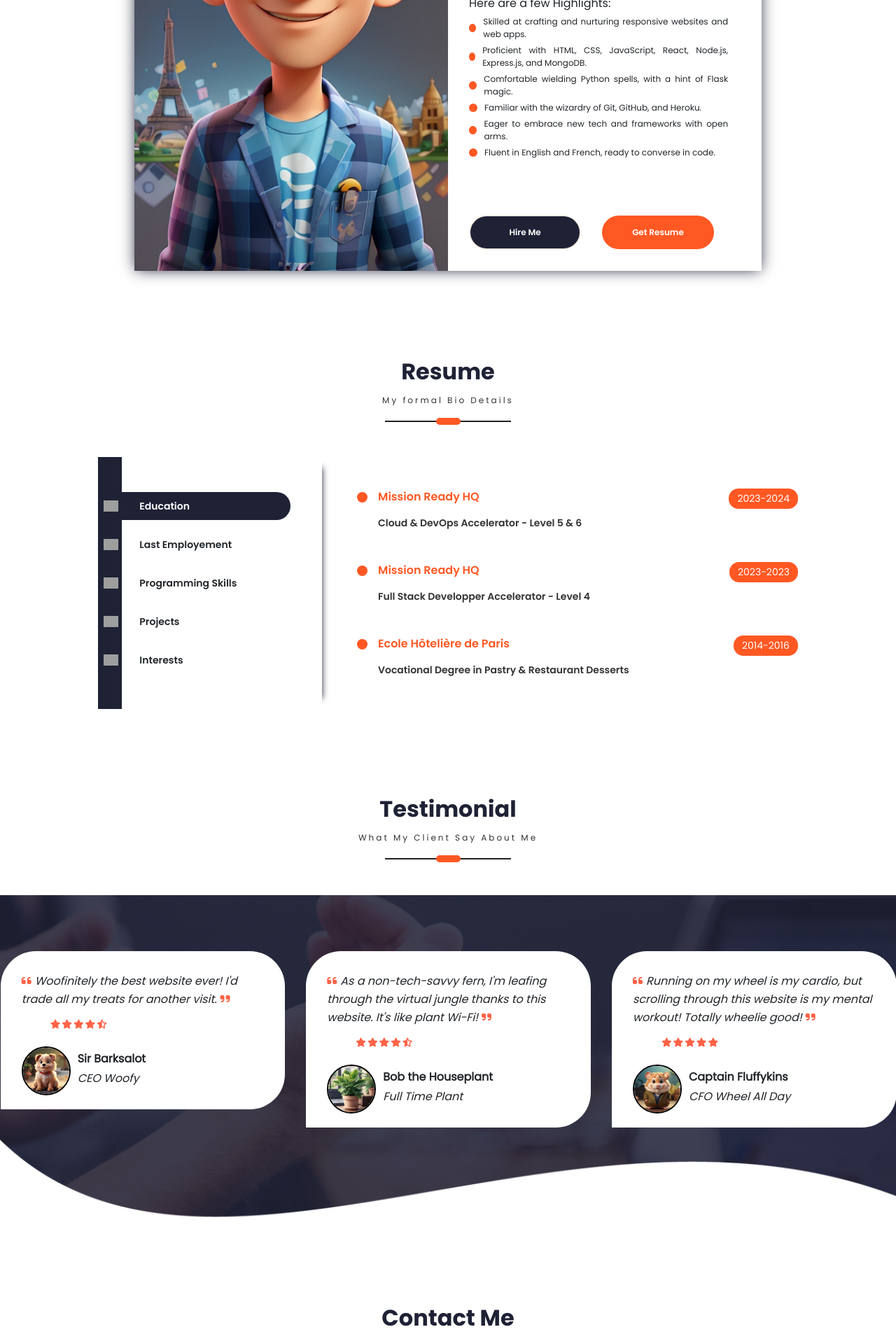
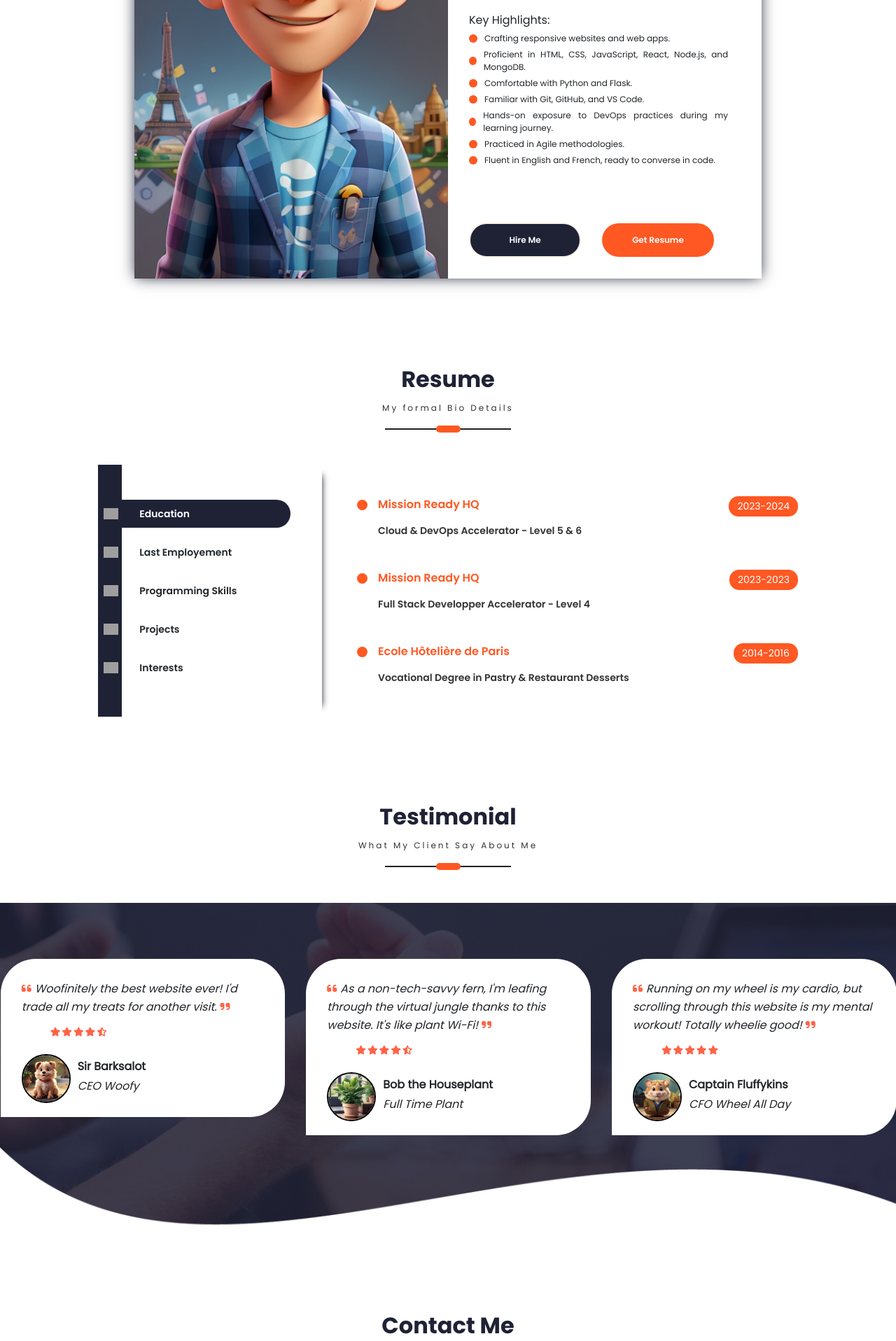
Before and after one commit to VatthanaB/Personal-Potfolio-Website, a React (Create React App) app in the folder client/: page / in a window 1280 px wide. Shown: the part 1200-3116 px from the top of the page at 70% size. Built offline with nearby package versions, Linux system fonts and the light colour scheme; grey boxes are pictures that could not be loaded; a web font is replaced by a local one.

Commit message:
Update AboutMe and Resume components

```diff
--- a/client/src/PortfolioContainer/AboutMe/AboutMe.js
+++ b/client/src/PortfolioContainer/AboutMe/AboutMe.js
@@ -14,17 +14,18 @@ export default function AboutMe(props) {
 
   const SCREEN_CONSTANTS = {
     desription:
-      "Bonjour! I'm Vatthana, a 29-year-old French adventurer who has fallen in love with New Zealand and made a new home in Auckland. My journey began more than a decade ago, crafting delectable and artful pastries within the esteemed walls of Michelin-starred restaurants and opulent palace hotels across the charming city of Paris. But now, I'm embarking on an exhilarating transformation, charting a new course from being a seasoned pastry virtuoso to a burgeoning Full Stack Developer.",
+      "Bonjour! I'm Vatthana, a 29-year-old French adventurer who recently completed a level 4 and 5 accelerator course at Mission Ready HQ in Auckland. With a background in crafting delectable pastries in Parisian Michelin-starred restaurants, I've now set my sights on an exciting transformation. Transitioning from a seasoned pastry virtuoso, I've honed my skills as a Full Stack Developer, delving into the realms of DevOps and cloud technologies. Auckland has become my new home, and I'm ready to bring a blend of French artistry and tech innovation to the vibrant Kiwi tech scene.",
     highlights: {
+      heading: "Key Highlights:",
       bullets: [
-        "Skilled at crafting and nurturing responsive websites and web apps.",
-        "Proficient with HTML, CSS, JavaScript, React, Node.js, Express.js, and MongoDB.",
-        "Comfortable wielding Python spells, with a hint of Flask magic.",
-        "Familiar with the wizardry of Git, GitHub, and Heroku.",
-        "Eager to embrace new tech and frameworks with open arms.",
-        "Fluent in English and French,  ready to converse in code.",
+        "Crafting responsive websites and web apps.",
+        "Proficient in HTML, CSS, JavaScript, React, Node.js, and MongoDB.",
+        "Comfortable with Python and Flask.",
+        "Familiar with Git, GitHub, and VS Code.",
+        "Hands-on exposure to DevOps practices during my learning journey.",
+        "Practiced in Agile methodologies.",
+        "Fluent in English and French, ready to converse in code.",
       ],
-      heading: "Here are a few Highlights:",
     },
   };
   const renderHighlight = () => {
--- a/client/src/PortfolioContainer/Resume/Resume.js
+++ b/client/src/PortfolioContainer/Resume/Resume.js
@@ -50,18 +50,25 @@ export default function Resume(props) {
 
   const programmingSkillDetails = [
     { skill: "Javascript", ratingPercentage: 80 },
-    { skill: "React", ratingPercentage: 75 },
-    { skill: "HTML", ratingPercentage: 80 },
-    { skill: "CSS", ratingPercentage: 80 },
-    { skill: "NodeJS", ratingPercentage: 70 },
-    { skill: "Express", ratingPercentage: 40 },
-    { skill: "MongoDB", ratingPercentage: 30 },
-    { skill: "MySQL", ratingPercentage: 30 },
-    { skill: "Python", ratingPercentage: 40 },
-    { skill: "Flask", ratingPercentage: 30 },
+    { skill: "TypeScript", ratingPercentage: 70 },
+    { skill: "React", ratingPercentage: 80 },
+    { skill: "HTML / CSS", ratingPercentage: 80 },
+    { skill: "Tailwind /Bootstrap", ratingPercentage: 70 },
+    { skill: "NodeJS / Express ", ratingPercentage: 70 },
+    { skill: "MongoDB / MySQL", ratingPercentage: 30 },
+    { skill: "Github ", ratingPercentage: 70 },
+    { skill: "Flutter", ratingPercentage: 30 },
+    { skill: "Python", ratingPercentage: 20 },
   ];
 
   const projectDetails = [
+    {
+      title: "School Projects - MERN Stack Development",
+      duration: { fromDate: "2023", toDate: "2024" },
+      description:
+        "Studied MERN Stack development at Mission Ready HQ, covering frontend, backend, and GitHub version control.",
+      subHeading: "Areas of Study: MERN Stack, Frontend, Backend, GitHub",
+    },
     {
       title: "Personal Portfolio Website",
       duration: { fromDate: "2023", toDate: "2023" },
@@ -70,16 +77,9 @@ export default function Resume(props) {
       subHeading: "Technologies Used : ReactJS, HTML, CSS, Javascript",
     },
     {
-      title: "Personal Blog Website",
+      title: "Projects Portfolio Website",
       duration: { fromDate: "2023", toDate: "2023" },
-      description: " A personal blog website to showcase my work and skills.",
-      subHeading: "Technologies Used : ReactJS, HTML, CSS, Javascript",
-    },
-    {
-      title: "Personal Portfolio Website",
-      duration: { fromDate: "2023", toDate: "2023" },
-      description:
-        " A personal portfolio website to showcase my work and skills.",
+      description: " A personal blog website to showcase my projects.",
       subHeading: "Technologies Used : ReactJS, HTML, CSS, Javascript",
     },
   ];
```
